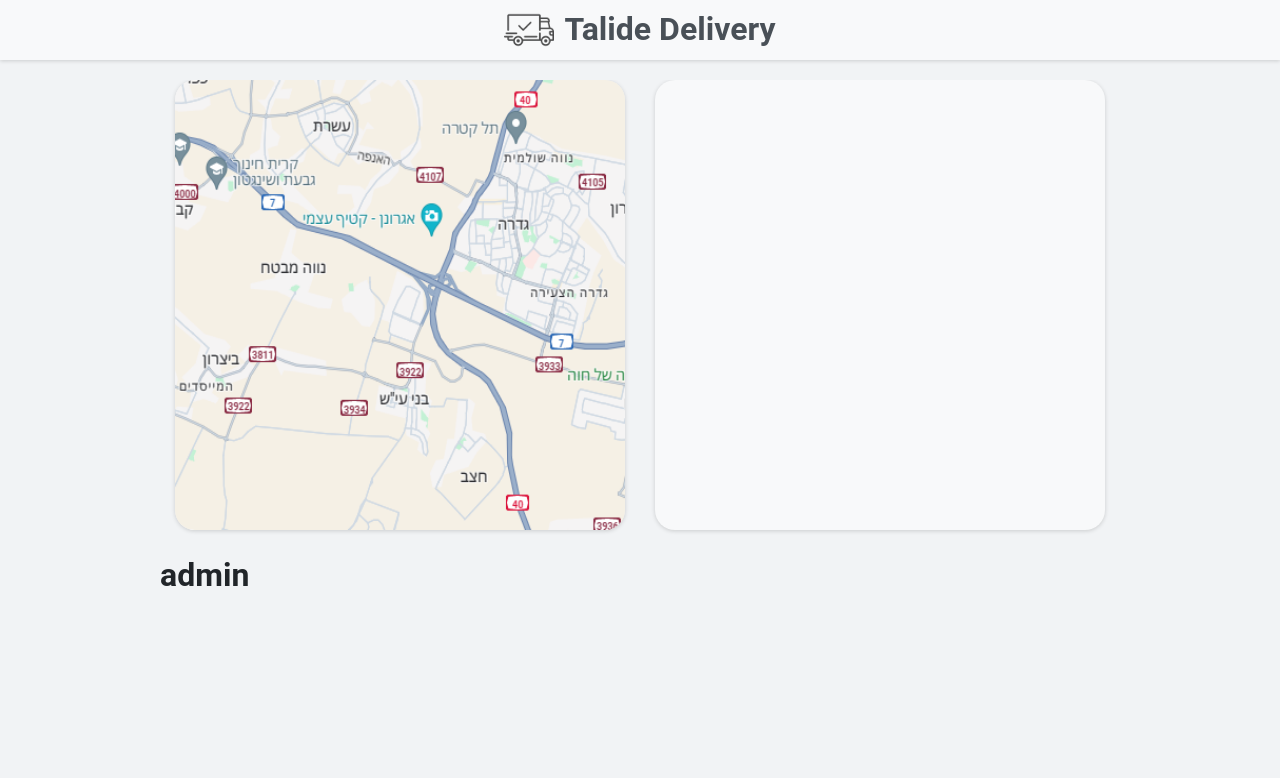
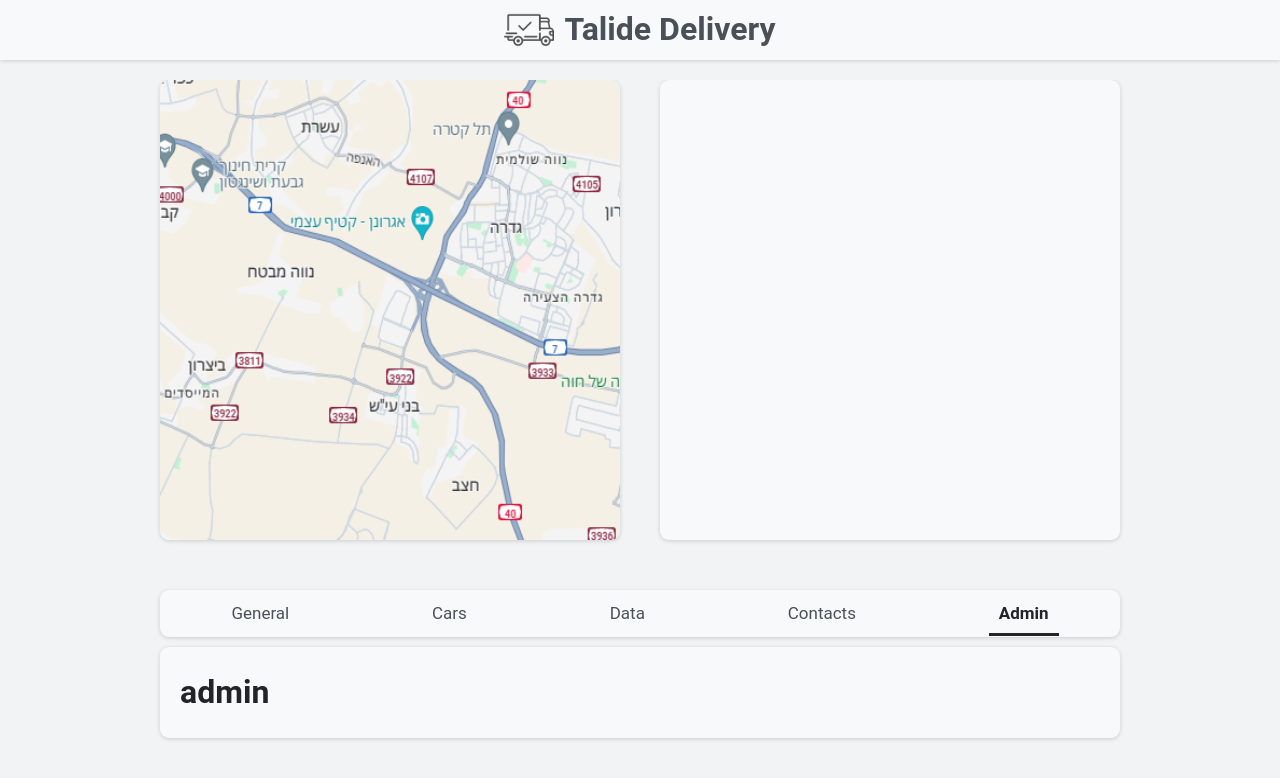
Before and after one commit to tahelka/Virtual-Rail-Autonomous-Vehicle, a React (Vite) app in the folder TalideDeliveryApp/: page /app/admin in a window 1280 px wide. Shown: the top 778 px of the page. Built offline with nearby package versions, Linux system fonts and the light colour scheme.

Commit message:
added tab menu

```diff
--- a/TalideDeliveryApp/src/components/DisplayMapVehicle.module.css
+++ b/TalideDeliveryApp/src/components/DisplayMapVehicle.module.css
@@ -2,7 +2,7 @@
   width: 100%;
   display: flex;
   flex-direction: row;
-  justify-content: space-around;
+  justify-content: space-between;
 }
 
 @media (max-width: 960px) {
@@ -14,23 +14,23 @@
 }
 
 .map {
-  width: 45rem;
+  width: 46rem;
   /* background-color: green; */
-  height: 45rem;
-  border-radius: 2rem;
+  height: 46rem;
+  border-radius: 9px;
   box-shadow: rgba(0, 0, 0, 0.16) 0px 1px 4px;
 }
 
 .mapStyle {
-  width: 45rem;
-  height: 45rem;
-  border-radius: 2rem;
+  width: 46rem;
+  height: 46rem;
+  border-radius: 9px;
 }
 
 .detailsAndControl {
-  width: 45rem;
+  width: 46rem;
   background-color: #f8f9fa;
-  height: 45rem;
-  border-radius: 2rem;
+  height: 46rem;
+  border-radius: 9px;
   box-shadow: rgba(0, 0, 0, 0.16) 0px 1px 4px;
 }
--- /dev/null
+++ b/TalideDeliveryApp/src/components/NavBar.jsx
@@ -0,0 +1,38 @@
+/* eslint-disable no-unused-vars */
+import styles from "./NavBar.module.css";
+import { Link, NavLink } from "react-router-dom";
+
+function NavBar() {
+  return (
+    <nav className={styles.navbar}>
+      <ul>
+        <li>
+          <NavLink to="general">General</NavLink>
+        </li>
+        <li>
+          <NavLink to="cars">Cars</NavLink>
+        </li>
+        <li>
+          <NavLink to="data">Data</NavLink>
+        </li>
+        <li>
+          <NavLink to="contacts">Contacts</NavLink>
+        </li>
+        <li>
+          <NavLink to="admin">Admin</NavLink>
+        </li>
+      </ul>
+    </nav>
+  );
+}
+
+{
+  /* <Route index element={<Navigate replace to="general" />} />
+            <Route path="general" element={<h1>General</h1>} />
+            <Route path="cars" element={<h1>Cars</h1>} />
+            <Route path="data" element={<h1>Data</h1>} />
+            <Route path="contacts" element={<h1>Contacts</h1>} />
+            <Route path="admin" element={<h1>admin</h1>} /> */
+}
+
+export default NavBar;
--- /dev/null
+++ b/TalideDeliveryApp/src/components/NavBar.module.css
@@ -0,0 +1,36 @@
+.navbar {
+  width: 100%;
+}
+
+.navbar ul {
+  width: 100%;
+  list-style: none;
+  display: flex;
+  flex-direction: row;
+  justify-content: space-around;
+  background-color: #f8f9fa;
+  border-radius: 9px;
+  box-shadow: rgba(0, 0, 0, 0.16) 0px 1px 4px;
+}
+
+.navbar a:link,
+.navbar a:visited {
+  text-decoration: none;
+  color: #495057;
+  padding: 1rem 1rem;
+  font-size: 1.7rem;
+}
+
+.navbar a:hover {
+  color: #212529;
+}
+
+.navbar li {
+  padding: 1rem 1rem;
+}
+
+.navbar a:global(.active) {
+  font-weight: 600;
+  border-bottom: 3px solid #212529;
+  color: #212529;
+}
--- /dev/null
+++ b/TalideDeliveryApp/src/components/TabMenuSection.jsx
@@ -0,0 +1,8 @@
+/* eslint-disable react/prop-types */
+import styles from "./TabMenuSection.module.css";
+
+function TabMenuSection({ children }) {
+  return <div className={styles.section}>{children}</div>;
+}
+
+export default TabMenuSection;
--- /dev/null
+++ b/TalideDeliveryApp/src/components/TabMenuSection.module.css
@@ -0,0 +1,11 @@
+.section {
+  width: 100%;
+  /* background-color: #f8f9fa; */
+  /* box-shadow: rgba(0, 0, 0, 0.16) 0px 1px 4px; */
+  /* border-radius: 9px; */
+  /* padding: 2rem; */
+  display: flex;
+  gap: 1rem;
+  flex-direction: column;
+  margin-top: 3rem;
+}
--- /dev/null
+++ b/TalideDeliveryApp/src/components/TabMenuSectionContent.jsx
@@ -0,0 +1,6 @@
+/* eslint-disable react/prop-types */
+import styles from "./TabMenuSectionContent.module.css";
+function TabMenuSectionContent({ children }) {
+  return <div className={styles.sectionContent}>{children}</div>;
+}
+export default TabMenuSectionContent;
--- /dev/null
+++ b/TalideDeliveryApp/src/components/TabMenuSectionContent.module.css
@@ -0,0 +1,7 @@
+.sectionContent {
+  width: 100%;
+  background-color: #f8f9fa;
+  box-shadow: rgba(0, 0, 0, 0.16) 0px 1px 4px;
+  border-radius: 9px;
+  padding: 2rem;
+}
--- a/TalideDeliveryApp/src/pages/AppLayout.jsx
+++ b/TalideDeliveryApp/src/pages/AppLayout.jsx
@@ -3,6 +3,9 @@
 import DisplayMapVehicle from "../components/DisplayMapVehicle";
 import TitleBar from "../components/TitleBar";
 import { Outlet } from "react-router-dom";
+import NavBar from "../components/NavBar";
+import TabMenuSection from "../components/TabMenuSection";
+import TabMenuSectionContent from "../components/TabMenuSectionContent";
 
 function AppLayout() {
   return (
@@ -11,7 +14,13 @@
 
       <div className={styles.pageContainer}>
         <DisplayMapVehicle />
-        <Outlet />
+
+        <TabMenuSection>
+          <NavBar />
+          <TabMenuSectionContent>
+            <Outlet />
+          </TabMenuSectionContent>
+        </TabMenuSection>
       </div>
     </div>
   );
```
